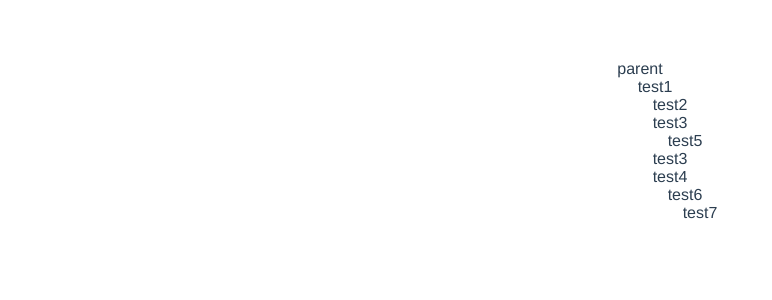
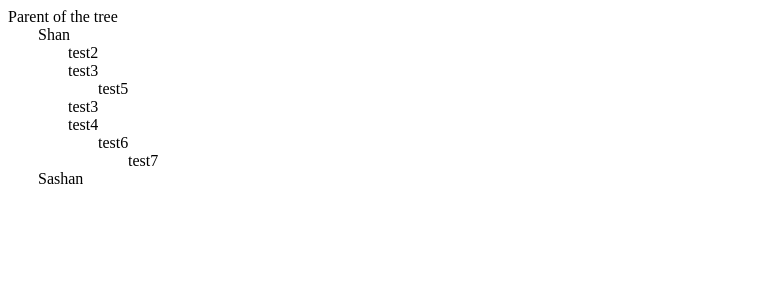
Before and after one commit to shan-gamage/vue-tree-viewer, a Vue app: page / in a window 1280 px wide. Shown: the top 300 px of the page, without its empty margins (0-772 px from the left). Built offline with nearby package versions, Linux system fonts and the light colour scheme.

Commit message:
Updated Readme

```diff
--- a/src/App.vue
+++ b/src/App.vue
@@ -16,11 +16,11 @@
 		return {
 			list : [
   {
-    "name": "parent",
+    "name": "Parent of the tree",
     "nodeUUID": "92360bad-c6f9-403a-92e6-320dcafe8a8b",
     "children": [
       {
-        "name": "test1",
+        "name": "Shan",
         "nodeUUID": "461b3778-7c16-11ec-90d6-0242ac120003",
         "children": [
           {
@@ -58,6 +58,10 @@
             ]
           }
         ]
+      },
+      {
+        "name": "Sashan",
+        "nodeUUID": "461b3778-7c16-11ec-90d6-0242ac120004"
       }
     ]
   }
@@ -66,14 +70,3 @@
 	}
 }
 </script>
-
-<style>
-#app {
-	font-family: Avenir, Helvetica, Arial, sans-serif;
-	-webkit-font-smoothing: antialiased;
-	-moz-osx-font-smoothing: grayscale;
-	text-align: center;
-	color: #2c3e50;
-	margin-top: 60px;
-}
-</style>
```
Also changed, not shown: 1 other file (tests, documents, lock files or other folders).
